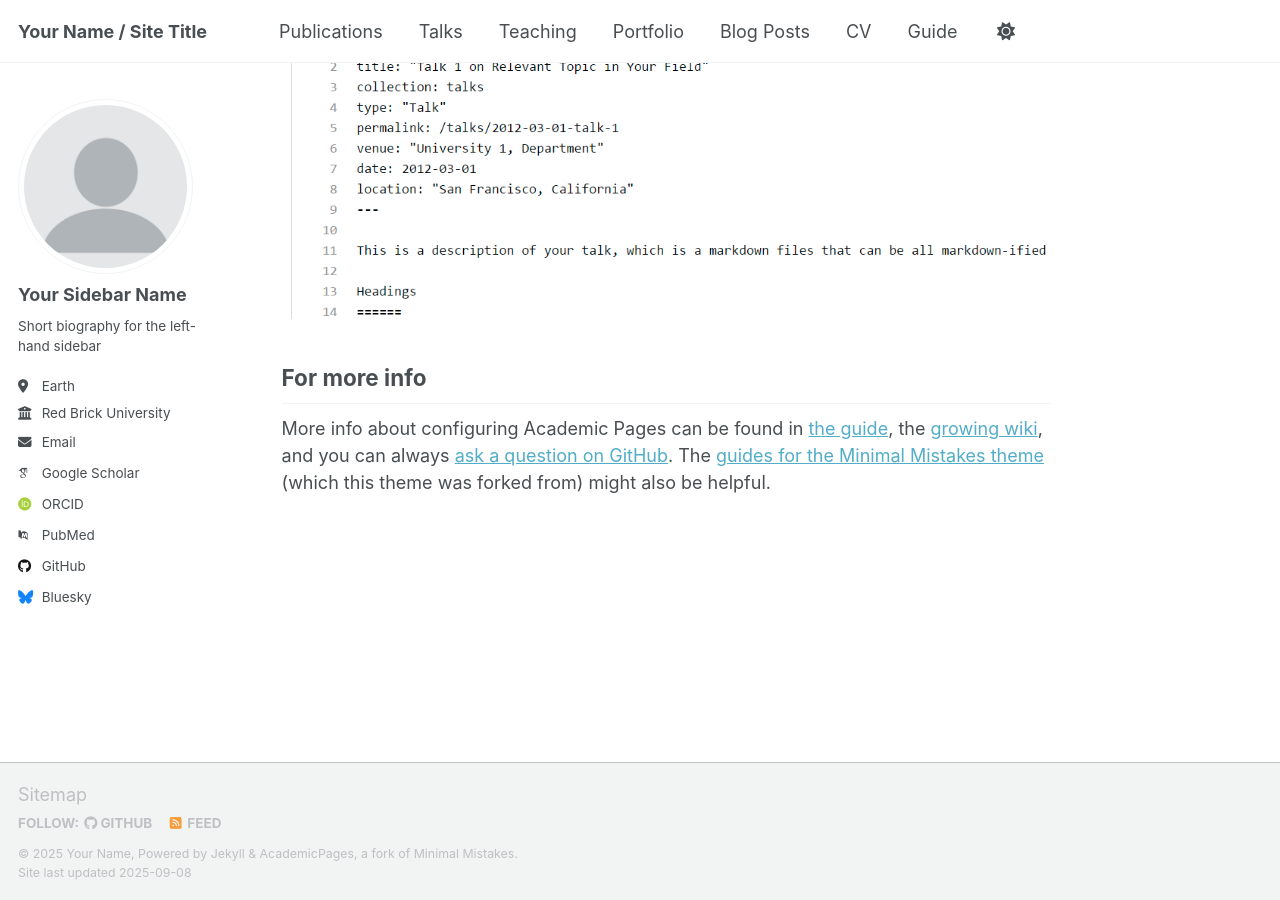
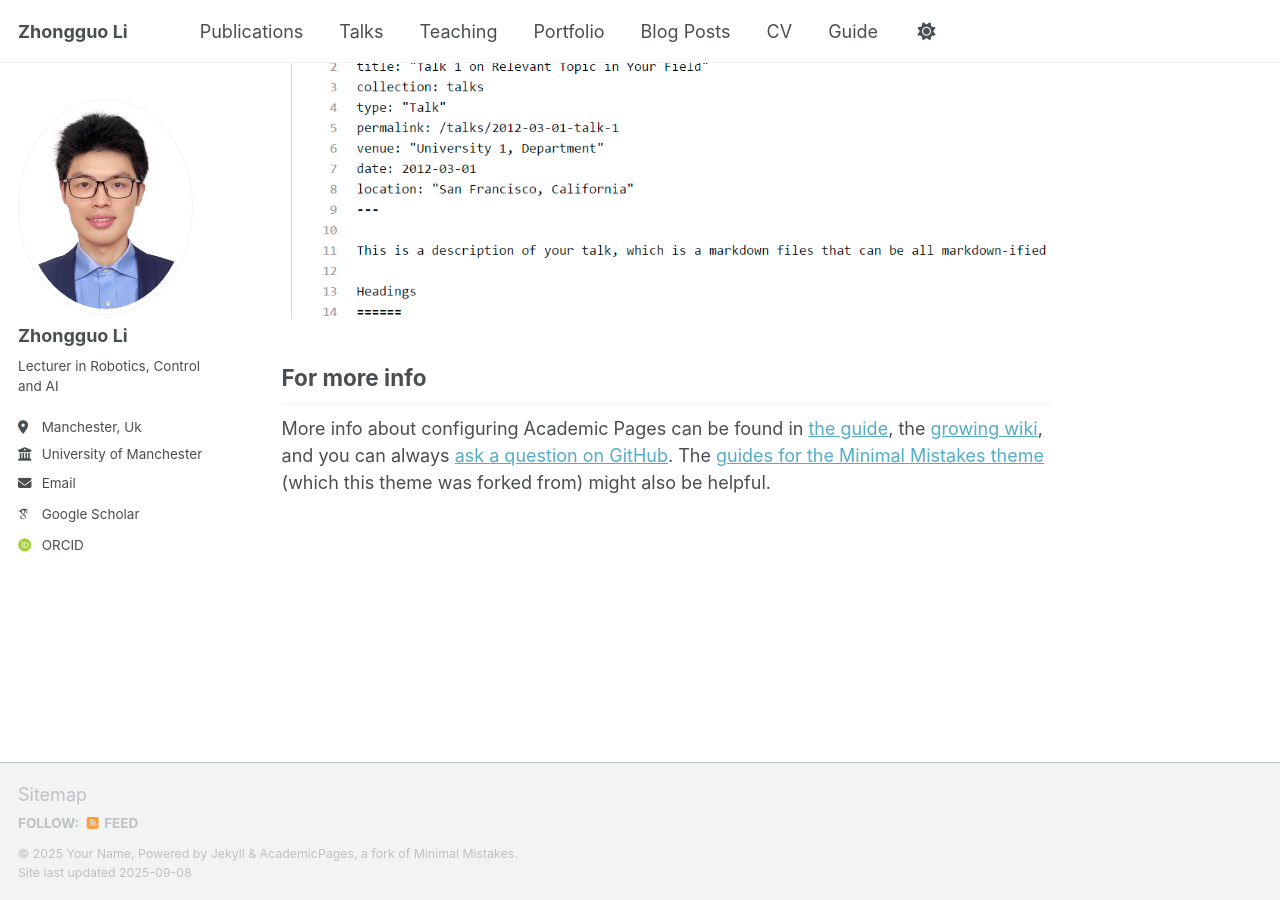
Before and after one commit to Zhongguo-Li/Zhongguo-Li.github.io, a Jekyll site: the page built from _pages/about.md, in a window 1280 px wide and 900 px high, scrolled down 2880 px. Built offline with Jekyll 4.4.1, drawn with Linux system fonts in a browser that asks for light colours; some web fonts are replaced; a script that is not in the unit is left out.

Commit message:
Update content

```diff
--- a/_config.yml
+++ b/_config.yml
@@ -9,37 +9,37 @@
 # Basic Site Settings
 locale                   : "en-US"
 site_theme               : "default" # Currently available options are "default", "air"
-title                    : "Your Name / Site Title"
+title                    : "Zhongguo Li"
 title_separator          : "-"
 name                     : &name "Your Name"
 description              : &description "personal description"
-url                      : https://academicpages.github.io # the base hostname & protocol for your site e.g. "https://[your GitHub username].github.io" or if you already have some other page hosted on Github then use "https://[your GitHub username].github.io/[Your Repo Name]"
+url                      : https://zhongguo-li.github.io # the base hostname & protocol for your site e.g. "https://[your GitHub username].github.io" or if you already have some other page hosted on Github then use "https://[your GitHub username].github.io/[Your Repo Name]"
 baseurl                  : "" # the subpath of your site, e.g. "/blog"
-repository               : "academicpages/academicpages.github.io"
+repository               : "Zhongguo-Li/Zhongguo-Li.github.io"
 
 # Site Author - The following control what appear as part of the author content on the side bar.
 #               If a field is blank the icon and link will not appear, otherwise it will be shown.
 #               Additional customization can be done by editing /_includes/author-profile.html
 author:
   # Biographic information
-  avatar           : "profile.png"
-  name             : "Your Sidebar Name"
+  avatar           : "profile.jpeg"
+  name             : "Zhongguo Li"
   pronouns         : # example: "she/her"
-  bio              : "Short biography for the left-hand sidebar"
-  location         : "Earth"
-  employer         : "Red Brick University"
+  bio              : "Lecturer in Robotics, Control and AI"
+  location         : "Manchester, Uk"
+  employer         : "University of Manchester"
   uri              : # URL
-  email            : "none@example.org"
+  email            : "zhongguo.li@manchester.ac.uk"
 
   # Academic websites
   academia         : # URL
   arxiv            : # URL - Update with the correct link to your profile
-  googlescholar    : "https://scholar.google.com/citations?user=PS_CX0AAAAAJ"
+  googlescholar    : "https://scholar.google.co.uk/citations?user=nEB1dJ0AAAAJ&hl=en"
   inspire-hep      : # URL
   impactstory      : # URL
-  orcid            : "http://orcid.org/yourorcidurl"
+  orcid            : "https://orcid.org/0000-0002-8329-8046"
   semantic         : # URL
-  pubmed           : "https://www.ncbi.nlm.nih.gov/pubmed/?term=john+snow"
+  pubmed           : # URL
   researchgate     : # URL
   scopus           : # URL
 
@@ -47,13 +47,13 @@ author:
   bitbucket        : # Username - Update with your username on the site
   codepen          : # Username
   dribbble         : # Username
-  github           : "academicpages"
+  github           : # Username
   kaggle           : # Username
   stackoverflow    : # User number or user number and name (i.e., use "1" or "1/jeff-atwood")
 
   # Social media
   artstation       : # Username
-  bluesky          : "bsky.app" # Replace this with you Bluesky username
+  bluesky          : # Username # Replace this with you Bluesky username
   facebook         : # Username
   flickr           : # Username
   foursquare       : # Username
```
Also changed, not shown: images/profile.jpeg (added), 1 other file.
